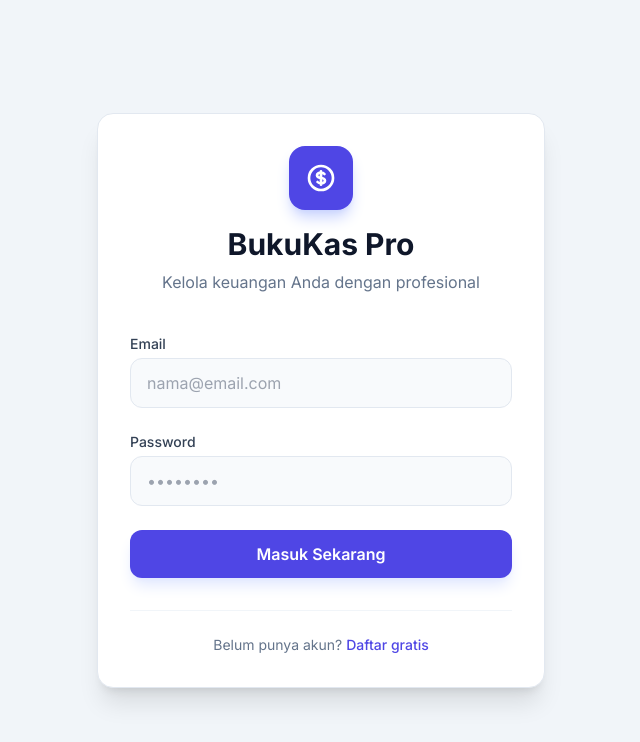
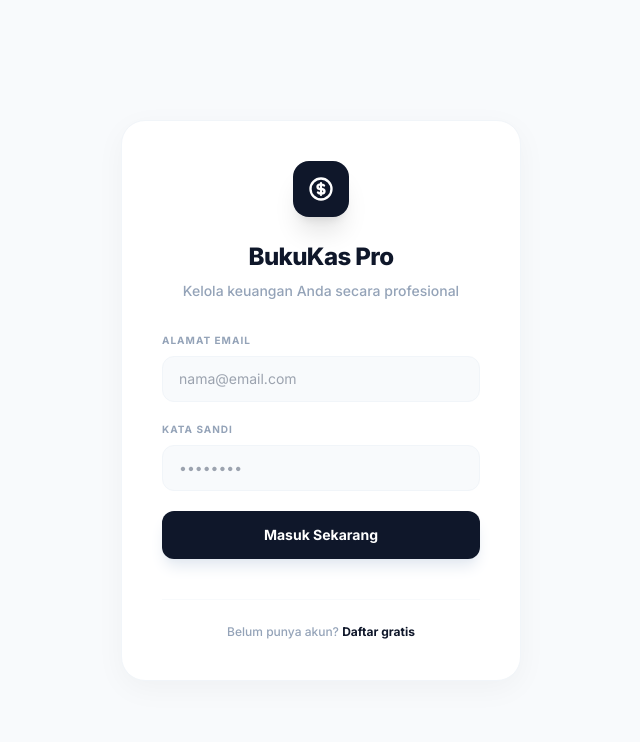
Before and after one commit to nanangarit96/bukukas, a React (Vite) app: page / in a window 1280 px wide. Shown: the top 742 px of the page, without its empty margins (319-959 px from the left). Built offline with nearby package versions, Linux system fonts and the light colour scheme.

Commit message:
Update Login.tsx

```diff
--- a/components/Login.tsx
+++ b/components/Login.tsx
@@ -20,55 +20,55 @@ const Login: React.FC<LoginProps> = ({ onLogin }) => {
   };
 
   return (
-    <div className="min-h-screen flex items-center justify-center bg-slate-100 px-4">
-      <div className="max-w-md w-full bg-white rounded-2xl shadow-xl p-8 border border-slate-200">
-        <div className="text-center mb-10">
-          <div className="inline-flex items-center justify-center w-16 h-16 bg-indigo-600 rounded-2xl text-white mb-4 shadow-lg shadow-indigo-200">
-            <svg xmlns="http://www.w3.org/2000/svg" className="h-8 w-8" fill="none" viewBox="0 0 24 24" stroke="currentColor">
+    <div className="min-h-screen flex items-center justify-center bg-[#f8fafc] px-4">
+      <div className="max-w-[400px] w-full bg-white rounded-3xl shadow-[0_8px_30px_rgb(0,0,0,0.04)] p-10 border border-slate-100">
+        <div className="text-center mb-8">
+          <div className="inline-flex items-center justify-center w-14 h-14 bg-slate-900 rounded-2xl text-white mb-6 shadow-xl">
+            <svg xmlns="http://www.w3.org/2000/svg" className="h-7 w-7" fill="none" viewBox="0 0 24 24" stroke="currentColor">
               <path strokeLinecap="round" strokeLinejoin="round" strokeWidth={2} d="M12 8c-1.657 0-3 .895-3 2s1.343 2 3 2 3 .895 3 2-1.343 2-3 2m0-8c1.11 0 2.08.402 2.599 1M12 8V7m0 1v8m0 0v1m0-1c-1.11 0-2.08-.402-2.599-1M21 12a9 9 0 11-18 0 9 9 0 0118 0z" />
             </svg>
           </div>
-          <h2 className="text-3xl font-bold text-slate-900">BukuKas Pro</h2>
-          <p className="text-slate-500 mt-2">Kelola keuangan Anda dengan profesional</p>
+          <h2 className="text-2xl font-extrabold text-slate-900 tracking-tight">BukuKas Pro</h2>
+          <p className="text-slate-400 text-sm mt-2 font-medium">Kelola keuangan Anda secara profesional</p>
         </div>
 
-        <form onSubmit={handleSubmit} className="space-y-6">
+        <form onSubmit={handleSubmit} className="space-y-5">
           <div>
-            <label className="block text-sm font-medium text-slate-700 mb-1">Email</label>
+            <label className="block text-[10px] font-bold text-slate-400 uppercase tracking-widest mb-2">Alamat Email</label>
             <input
               type="email"
               required
-              className="w-full px-4 py-3 bg-slate-50 border border-slate-200 rounded-xl focus:ring-2 focus:ring-indigo-500 focus:border-transparent outline-none transition-all"
+              className="w-full px-4 py-3 bg-slate-50 border border-slate-100 rounded-xl focus:bg-white focus:ring-2 focus:ring-slate-900/5 focus:border-slate-900 outline-none transition-all text-sm"
               placeholder="nama@email.com"
               value={email}
               onChange={(e) => setEmail(e.target.value)}
             />
           </div>
           <div>
-            <label className="block text-sm font-medium text-slate-700 mb-1">Password</label>
+            <label className="block text-[10px] font-bold text-slate-400 uppercase tracking-widest mb-2">Kata Sandi</label>
             <input
               type="password"
               required
-              className="w-full px-4 py-3 bg-slate-50 border border-slate-200 rounded-xl focus:ring-2 focus:ring-indigo-500 focus:border-transparent outline-none transition-all"
+              className="w-full px-4 py-3 bg-slate-50 border border-slate-100 rounded-xl focus:bg-white focus:ring-2 focus:ring-slate-900/5 focus:border-slate-900 outline-none transition-all text-sm"
               placeholder="••••••••"
               value={password}
               onChange={(e) => setPassword(e.target.value)}
             />
           </div>
 
-          {error && <p className="text-red-500 text-sm">{error}</p>}
+          {error && <p className="text-rose-500 text-xs font-medium text-center">{error}</p>}
 
           <button
             type="submit"
-            className="w-full bg-indigo-600 text-white py-3 px-4 rounded-xl font-semibold hover:bg-indigo-700 transform transition-active active:scale-95 shadow-lg shadow-indigo-100"
+            className="w-full bg-slate-900 text-white py-3.5 px-4 rounded-xl font-bold text-sm hover:bg-slate-800 transform transition-all active:scale-[0.98] shadow-lg shadow-slate-200"
           >
             Masuk Sekarang
           </button>
         </form>
 
-        <div className="mt-8 pt-6 border-t border-slate-100 text-center">
-          <p className="text-slate-500 text-sm">
-            Belum punya akun? <span className="text-indigo-600 font-medium cursor-pointer">Daftar gratis</span>
+        <div className="mt-10 pt-6 border-t border-slate-50 text-center">
+          <p className="text-slate-400 text-xs font-medium">
+            Belum punya akun? <span className="text-slate-900 font-bold cursor-pointer hover:underline">Daftar gratis</span>
           </p>
         </div>
       </div>
```
